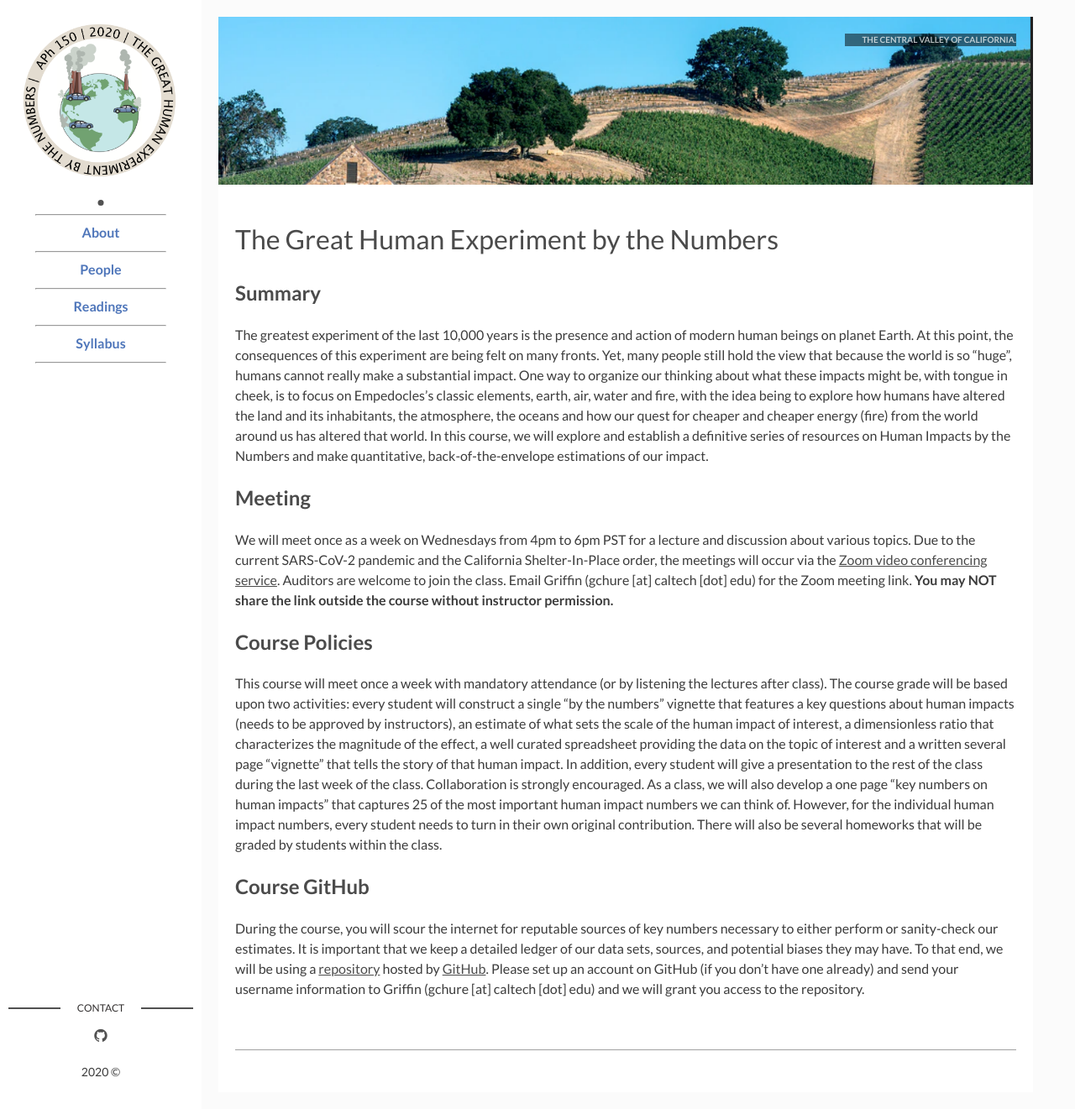
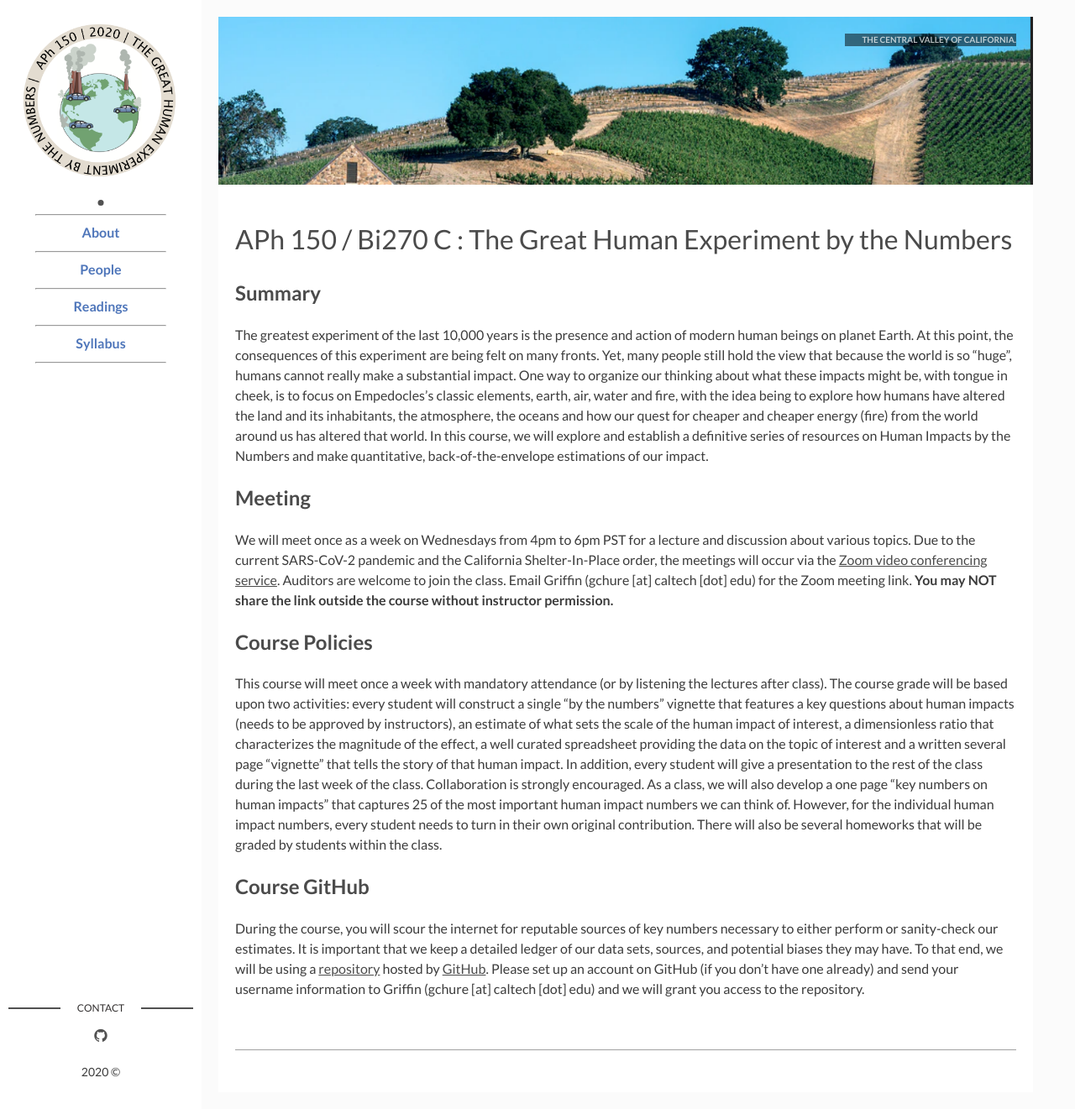
Before and after one commit to RPGroup-PBoC/aph150_human_impacts, a Jekyll site: the page built from page00_about.md, in a window 1280 px wide and 1321 px high. Shown: the whole window at 84% size. Built offline with Jekyll 4.4.1, drawn with Linux system fonts in a browser that asks for light colours.

Commit message:
Updated course listing

```diff
--- a/_data/about.yaml
+++ b/_data/about.yaml
@@ -10,7 +10,7 @@
 # The content below will appear
 
 title: >
-  The Great Human Experiment by the Numbers
+  APh 150 / Bi270 C : The Great Human Experiment by the Numbers
 
 Summary: >
   The greatest experiment of the last 10,000 years is the presence and action
--- a/_data/readings.yaml
+++ b/_data/readings.yaml
@@ -40,7 +40,7 @@ Week 1:
        ways in which political vision insinuates itself into discussions of
        facts.
   - pub:
-    title: "Why You Shouldn’t Listen to Self-Serving Optimists Like Hans Rosling and Steven Pinker"
+    title: Why You Shouldn’t Listen to Self-Serving Optimists Like Hans Rosling and Steven Pinker
     authors: Roland Paulsen at In These Times
     year: 2019
     link_type: external
```
